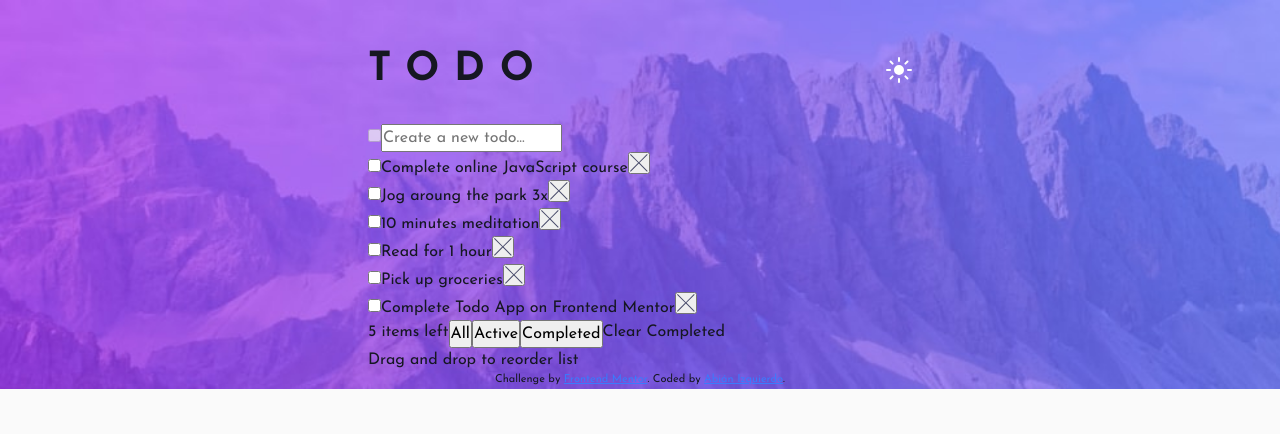
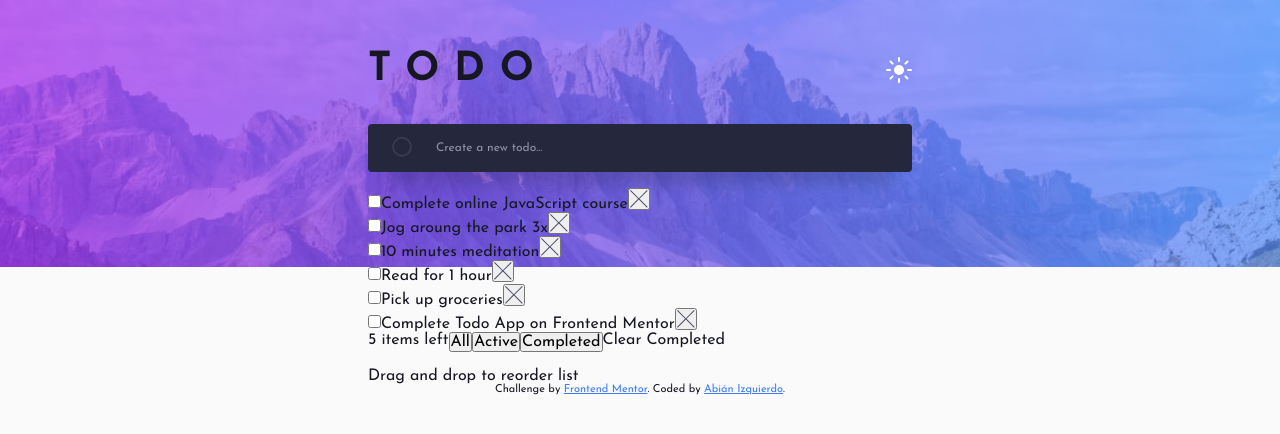
Before and after one commit to abizmo/todo-app, a React (Vite) app: page / in a window 1280 px wide. Shown: the top 434 px of the page. Built offline with nearby package versions, Linux system fonts and the light colour scheme.

Commit message:
Style new todo input

```diff
--- a/src/App.css
+++ b/src/App.css
@@ -2,12 +2,12 @@ body {
   background-color: var(--clr-body);
   background-image: url('/bg-mobile-dark.jpg');
   background-repeat: no-repeat;
-  background-size: cover;
+  background-size: 100%;
   color: var(--clr-text);
   color-scheme: light dark;
   font-family: var(--ff-body);
   font-size: var(--fs-400);
-  line-height: 1.5;
+  line-height: 1;
 
   font-synthesis: none;
   text-rendering: optimizeLegibility;
@@ -54,3 +54,39 @@ body {
   border: none;
   background: transparent;
 }
+
+.add-todo {
+  align-items: center;
+  background-color: var(--clr-bg-elements);
+  border-radius: 0.25rem;
+  box-shadow: 0px 25px 20px -20px rgba(0, 0, 0, 0.45);
+  gap: 0.75rem;
+  height: 3rem;
+  padding-inline: 1.5rem;
+  width: 100%;
+}
+
+.add-todo--text {
+  background: transparent;
+  border: none;
+  color: var(--clr-text);
+  outline: none;
+}
+
+.add-todo--text::placeholder {
+  color: var(--clr-text-placeholder);
+}
+
+.add-todo--checkbox {
+  appearance: none;
+  background-color: transparent;
+  width: 1.25rem;
+  height: 1.25em;
+  border: 0.125rem solid var(--clr-border);
+  border-radius: 100%;
+  transform: translateY(-0.075em);
+}
+
+.todo-app {
+  gap: 1rem;
+}
--- a/src/App.tsx
+++ b/src/App.tsx
@@ -8,6 +8,15 @@ import './App.css';
 
 const App = () => {
   const [theme, setTheme] = useState('dark');
+
+  const handleSubmit = (evt: React.SyntheticEvent) => {
+    evt.preventDefault();
+    const target = evt.target as typeof evt.target & {
+      todo: { value: String };
+    };
+    console.log('[Todo Submitted]:', target.todo.value);
+    target.todo.value = '';
+  };
 
   return (
     <div className='container'>
@@ -22,12 +31,17 @@ const App = () => {
           <span className='visually-hidden'>Change theme</span>
         </button>
       </header>
-      <main>
-        <form action=''>
-          <label>
-            <input disabled type='checkbox' />
+      <main className='todo-app | grid'>
+        <form onSubmit={handleSubmit}>
+          <label className='add-todo | flex'>
+            <input className='add-todo--checkbox' disabled type='checkbox' />
             <span className='checkmark'></span>
-            <input type='text' placeholder='Create a new todo...' />
+            <input
+              id='todo'
+              className='add-todo--text | fs-200'
+              type='text'
+              placeholder='Create a new todo...'
+            />
           </label>
         </form>
         <div>
--- a/src/index.css
+++ b/src/index.css
@@ -17,12 +17,16 @@
   --clr-grayish-blue-200: hsl(236, 33%, 92%);
   --clr-gray-100: hsl(0, 0%, 98%);
 
-  --clr-text: var(--clr-gray-100);
+  --clr-text: var(--clr-grayish-blue-300);
+  --clr-text-placeholder: var(--clr-grayish-blue-500);
   --clr-body: var(--clr-blue-900);
+  --clr-bg-elements: var(--clr-blue-800);
+  --clr-border: var(--clr-grayish-blue-900);
 
   --ff-body: 'Josefin Sans', sans-serif;
 
   --fs-100: 0.6875rem;
+  --fs-200: 0.75rem;
   --fs-500: 1rem;
   --fs-900: 1.75rem;
 }
@@ -106,6 +110,10 @@ ol[role='list'] {
   font-weight: 700;
 }
 
+.fs-200 {
+  font-size: var(--fs-200);
+}
+
 .fs-400 {
   font-size: var(--fs-400);
 }
```
